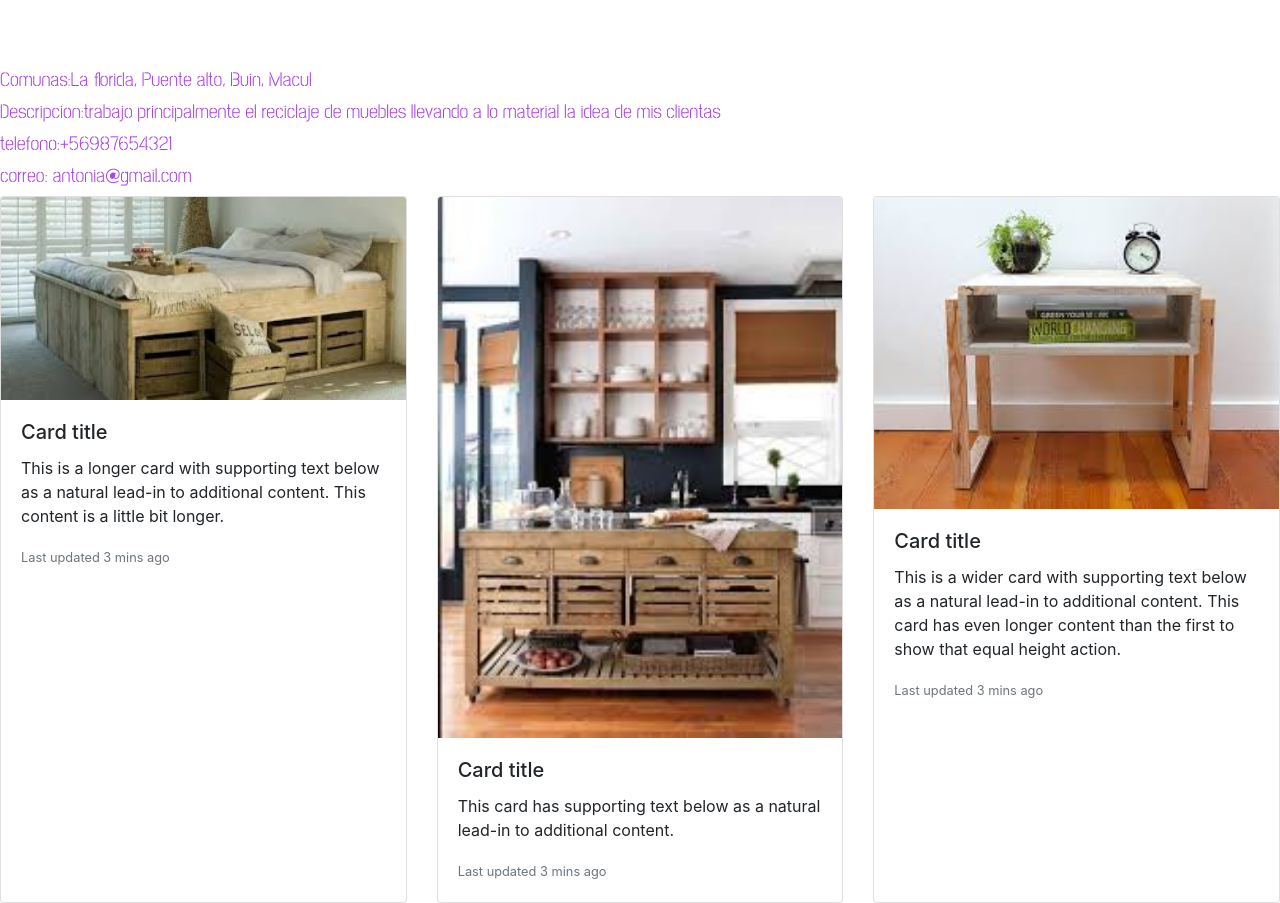
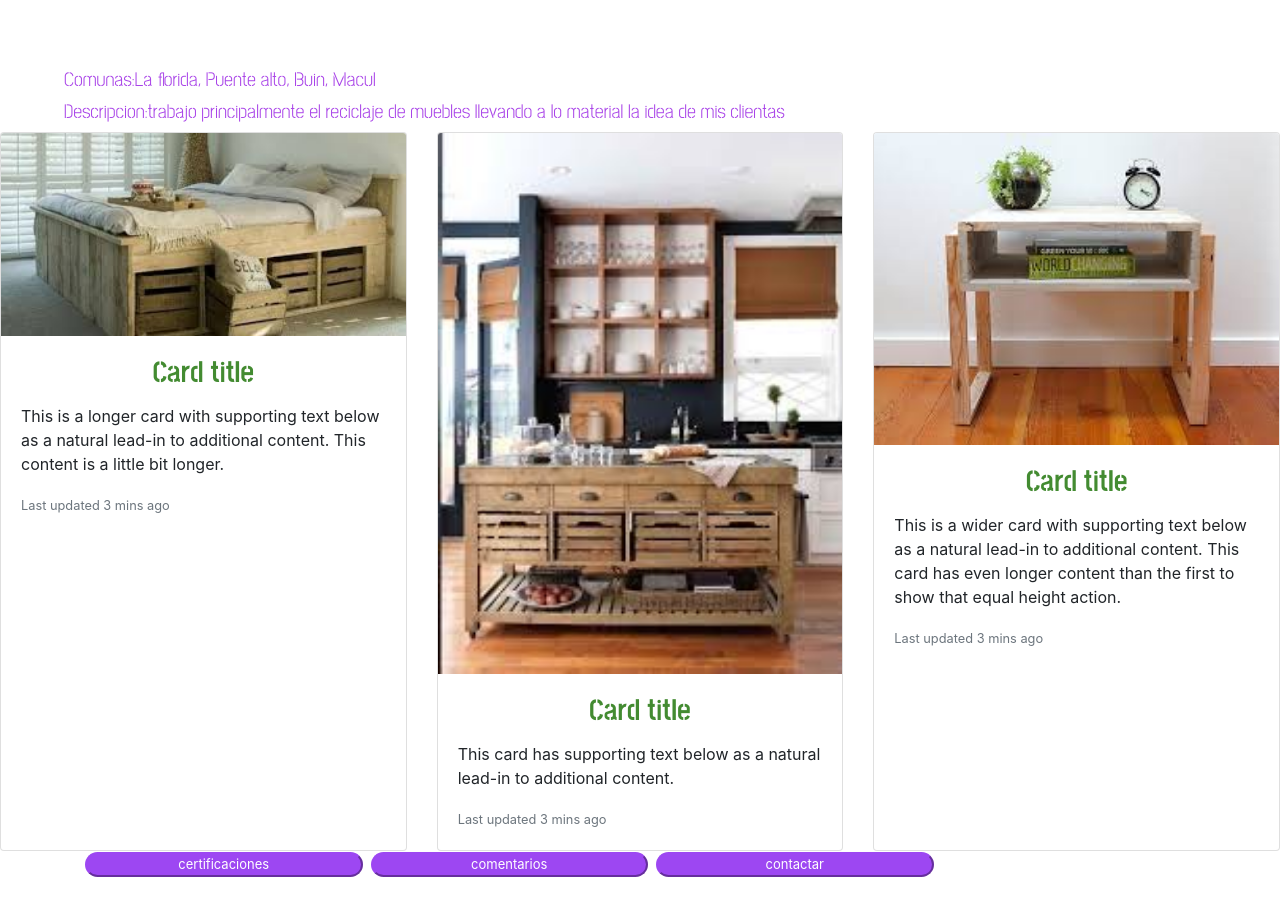
Before and after one commit to natiacostap/Femaestra, a React (Create React App) app: page /femaestra/ofrecedora in a window 1280 px wide. Shown: the part 640-1543 px from the top of the page. Built offline with nearby package versions, Linux system fonts and the light colour scheme.

Commit message:
botones ofrecedora

```diff
--- a/src/views/ofrecedora.jsx
+++ b/src/views/ofrecedora.jsx
@@ -1,25 +1,42 @@
 import Buttons from '../components/Buttons.jsx'
 import React, { Component } from 'react';
-import { Link } from 'react-router-dom';
+
 import Navbar from '../components/Navbar.jsx'
+
+
+const buttonStyle = {
+
+    backgroundColor: '#9d47f2',
+    borderColor: '#9d47f2',
+    width: '25%',
+    height:'10%',
+    borderRadius: 28,
+    color: '#fff',
+    fontWeigth: 'bold',
+    fontSize: 13,
+    marginBottom: 20,
+    marginRight: 8
+}
 
 
 const photo = {
 
-    width:'50%',
-    higth:'auto'
+    width: '50%',
+    higth: 'auto'
 }
-const datos={
+const datos = {
     color: '#A944E8',
     fontFamily: "Post No Bills Jaffna Regular",
-    fontSize: 20
+    fontSize: 20,
+    marginLeft: '5%',
+    marginRigth: '5%'
 }
 const cont = {
     marginTop: '10%',
     marginBottom: '10%'
 }
 const titleStyle = {
-    textAlign : 'center',
+    textAlign: 'center',
     color: '#438B31',
     fontFamily: "Post No Bills Jaffna Bold",
     fontSize: 30
@@ -34,7 +51,7 @@ class Ofrecedora extends Component {
                 <div className="container " style={cont}>
 
                     <div className="media">
-  <img src={require('../img/carnet.jpeg')}style={photo} classame="align-self-center mr-3" alt="..."/>
+                        <img src={require('../img/carnet.jpeg')} style={photo} classame="align-self-center mr-3" alt="..." />
                         <div className="media-body">
                             <h5 style={titleStyle} className="mt-0">Antonia Zamorano Garcia</h5>
 
@@ -44,15 +61,14 @@ class Ofrecedora extends Component {
                 <div style={datos}>
                     <h5>Comunas:La florida, Puente alto, Buin, Macul</h5>
                     <h5>Descripcion:trabajo principalmente el reciclaje de muebles llevando a lo material la idea de mis clientas</h5>
-    <h5>telefono:+56987654321</h5>
-    <h5>correo: antonia@gmail.com</h5>
+
                 </div>
 
                 <div className="card-deck">
                     <div className="card">
                         <img src={require('../img/cama.jpeg')} className="card-img-top" alt="..." />
                         <div className="card-body">
-                        <h5 className="card-title">Card title</h5>
+                            <h5 style={titleStyle} className="card-title">Card title</h5>
                             <p className="card-text">This is a longer card with supporting text below as a natural lead-in to additional content. This content is a little bit longer.</p>
                             <p className="card-text"><small className="text-muted">Last updated 3 mins ago</small></p>
                         </div>
@@ -60,7 +76,7 @@ class Ofrecedora extends Component {
                     <div className="card">
                         <img src={require('../img/cocina.jpeg')} className="card-img-top" alt="..." />
                         <div class="card-body">
-                        <h5 className="card-title">Card title</h5>
+                            <h5 style={titleStyle} className="card-title">Card title</h5>
                             <p className="card-text">This card has supporting text below as a natural lead-in to additional content.</p>
                             <p className="card-text"><small className="text-muted">Last updated 3 mins ago</small></p>
                         </div>
@@ -68,10 +84,18 @@ class Ofrecedora extends Component {
                     <div className="card">
                         <img src={require('../img/velador.jpeg')} className="card-img-top" alt="..." />
                         <div className="card-body">
-                        <h5 className="card-title">Card title</h5>
+                            <h5 style={titleStyle} className="card-title">Card title</h5>
                             <p className="card-text">This is a wider card with supporting text below as a natural lead-in to additional content. This card has even longer content than the first to show that equal height action.</p>
                             <p className="card-text"><small class="text-muted">Last updated 3 mins ago</small></p>
                         </div>
+                    </div>
+                </div>
+                <div className='container'>
+                <div className='rowy justify-content-center'>
+
+                    <Buttons style={buttonStyle} title={'certificaciones'} />
+                    <Buttons style={buttonStyle} title={'comentarios'} />
+                    <Buttons style={buttonStyle} title={'contactar'} />
                 </div>
                 </div>
             </React.Fragment >
```
Lines whose indentation alone changed are shown as unchanged.
